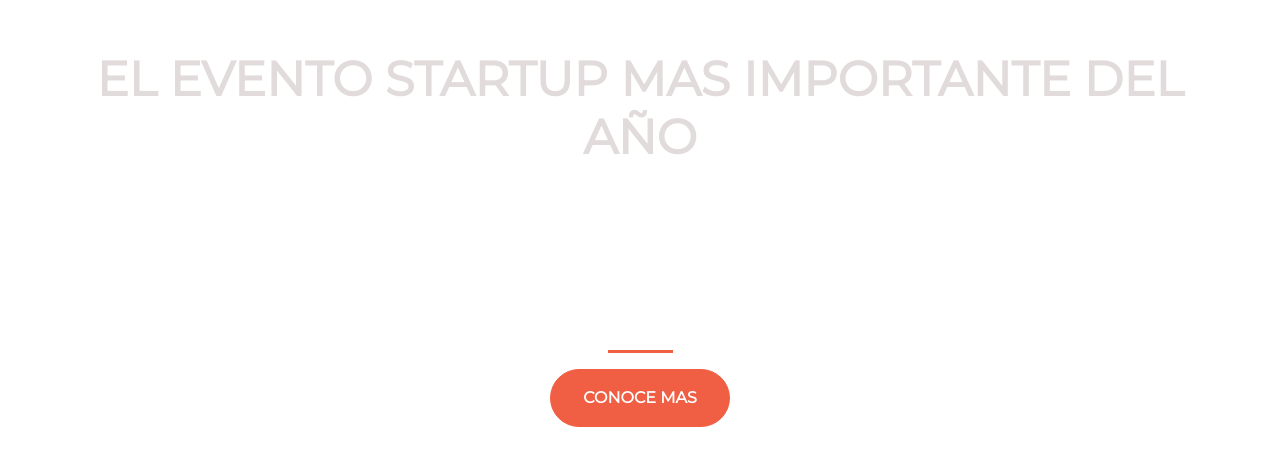
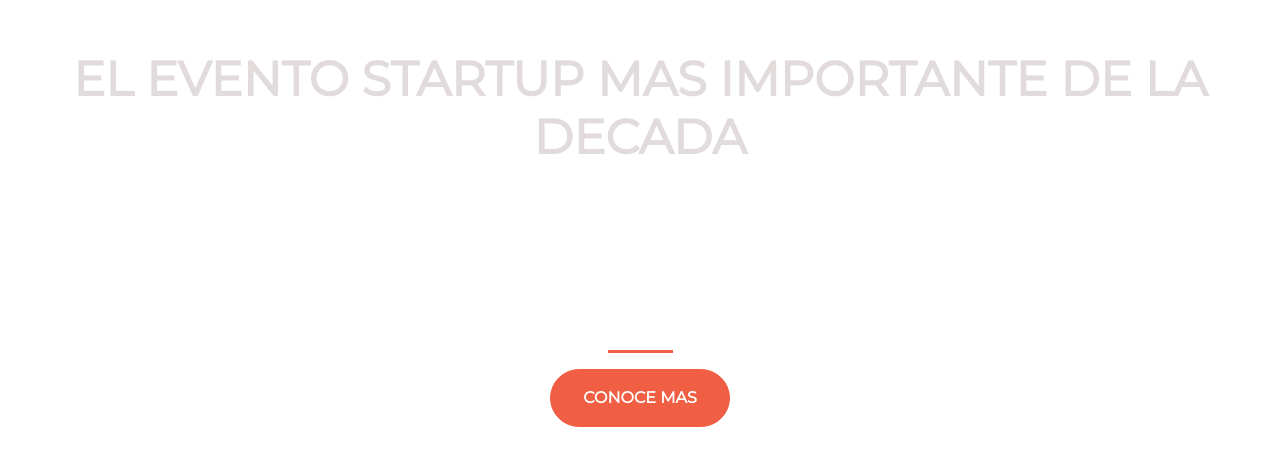
Before and after one commit to jbermeo10/exercise-github, a plain HTML site: page index.html in a window 1280 px wide. Shown: the part 161-626 px from the top of the page. Drawn offline with nearby package versions, Linux system fonts and the light colour scheme.

Commit message:
Cambio de ano a decada

```diff
--- a/index.html
+++ b/index.html
@@ -17,7 +17,7 @@
     <div class="container d-flex align-items-center h-100">
       <div class="row">
         <header class="text-center col=12">
-          <h1 class="text-uppercase"><strong>El evento startup mas IMPORTANTE del año</strong></h1>
+          <h1 class="text-uppercase"><strong>El evento startup mas IMPORTANTE de la decada</strong></h1>
         </header>
         <div class="buffer col-12">
 
```
